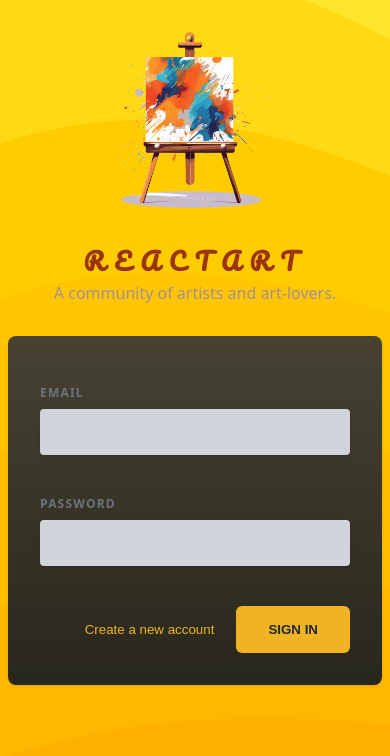
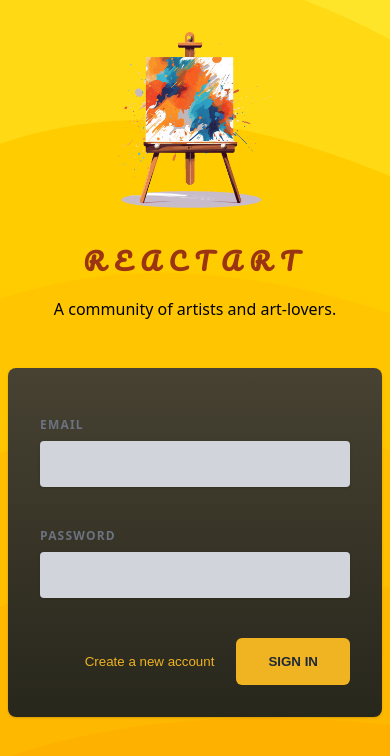
Before and after one commit to Joao4569/react-course-styling-components, a React (Vite) app: page / in a window 390 px wide. Shown: the top 756 px of the page. Built offline with nearby package versions, Linux system fonts and the light colour scheme.

Commit message:
learn: Learn how to work with pseudo selectors, nested rules and media queries with the styled component package

```diff
--- a/src/components/AuthInputs.jsx
+++ b/src/components/AuthInputs.jsx
@@ -6,7 +6,7 @@
   flex-direction: column;
   gap: 0.5rem;
   margin-bottom: 1.5rem;
-`
+`;
 
 const Label = styled.label`
   display: block;
@@ -16,7 +16,7 @@
   letter-spacing: 0.1em;
   text-transform: uppercase;
   color: ${({$invalid}) => $invalid ? '#f87171' : '#6b7280'};
-`
+`;
 
 const Input = styled.input`
   width: 100%;
@@ -27,7 +27,22 @@
   border: 1px solid ${({$invalid}) => $invalid ? '#f73f3f' : 'transparent'};
   border-radius: 0.25rem;
   box-shadow: 0 1px 3px 0 rgba(0, 0, 0, 0.1), 0 1px 2px 0 rgba(0, 0, 0, 0.06);
-`
+`;
+
+const Button =styled.button`
+  padding: 1rem 2rem;
+  font-weight: 600;
+  text-transform: uppercase;
+  border-radius: 0.25rem;
+  color: #1f2937;
+  background-color: #f0b322;
+  border-radius: 6px;
+  border: none;
+
+  &:hover {
+    background-color: #f0920e;
+  }
+`;
 
 export default function AuthInputs() {
   const [enteredEmail, setEnteredEmail] = useState('');
@@ -78,7 +93,7 @@
         <button type="button" className="text-button">
           Create a new account
         </button>
-        <button className='button' onClick={handleLogin}>Sign In</button>
+        <Button onClick={handleLogin}>Sign In</Button>
       </div>
     </div>
   );
--- a/src/components/Header.jsx
+++ b/src/components/Header.jsx
@@ -1,12 +1,54 @@
+import { styled } from 'styled-components';
 import logo from '../assets/logo.png';
-import classes from './Header.module.css';
+// import classes from './Header.module.css';  className={classes.paragraph}
+
+const StyledHeader = styled.header`
+  display: flex;
+  flex-direction: column;
+  align-items: center;
+  justify-content: center;
+  margin-top: 2rem;
+  margin-bottom: 2rem;
+
+  & img {
+    object-fit: contain;
+    margin-bottom: 2rem;
+    width: 11rem;
+    height: 11rem;
+  }
+
+  & h1 {
+    font-size: 1.5rem;
+    font-weight: 600;
+    letter-spacing: 0.4em;
+    text-align: center;
+    text-transform: uppercase;
+    color: #9a3412;
+    font-family: 'Pacifico', cursive;
+    margin: 0;
+  }
+
+  & paragraph {
+    text-align: center;
+    color: #a39191;
+    margin: 0;
+  }
+
+  @media (min-width: 768px) {
+    margin-bottom: 4rem;
+
+    & h1 {
+      font-size: 2.25rem;
+    }
+  }
+`;
 
 export default function Header() {
   return (
-    <header>
+    <StyledHeader>
       <img src={logo} alt="A canvas" />
       <h1>ReactArt</h1>
-      <p className={classes.paragraph}>A community of artists and art-lovers.</p>
-    </header>
+      <p>A community of artists and art-lovers.</p>
+    </StyledHeader>
   );
 }
```
